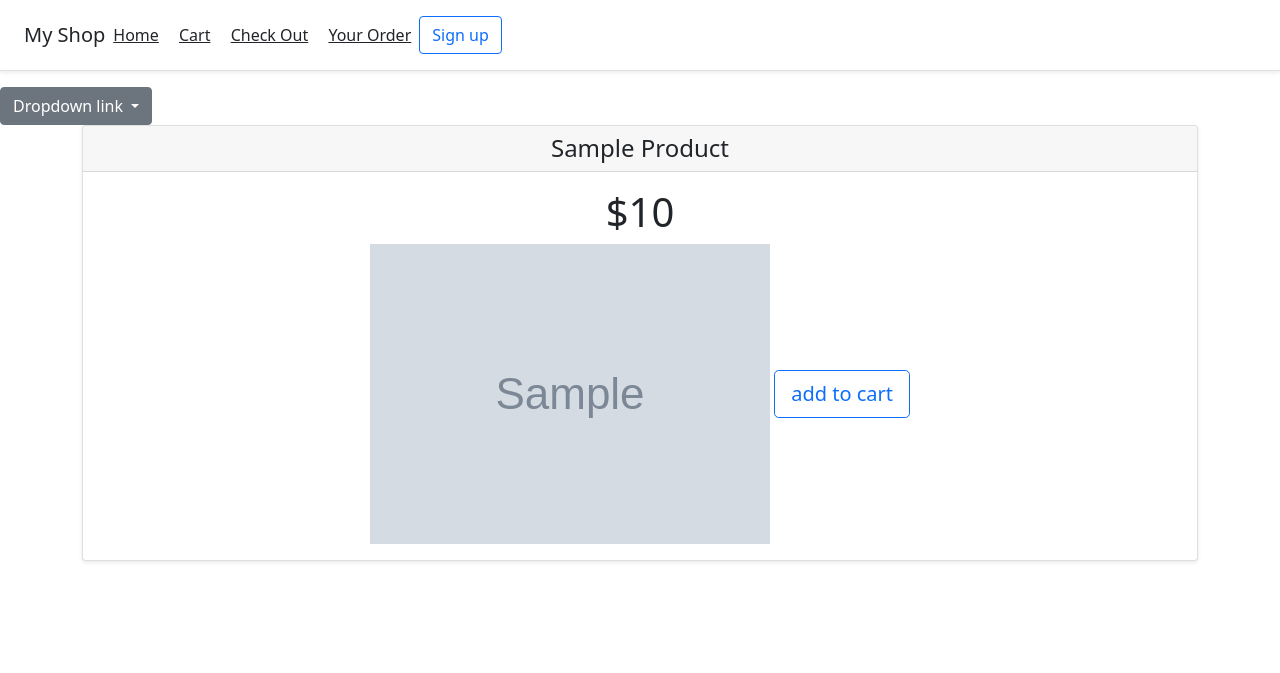
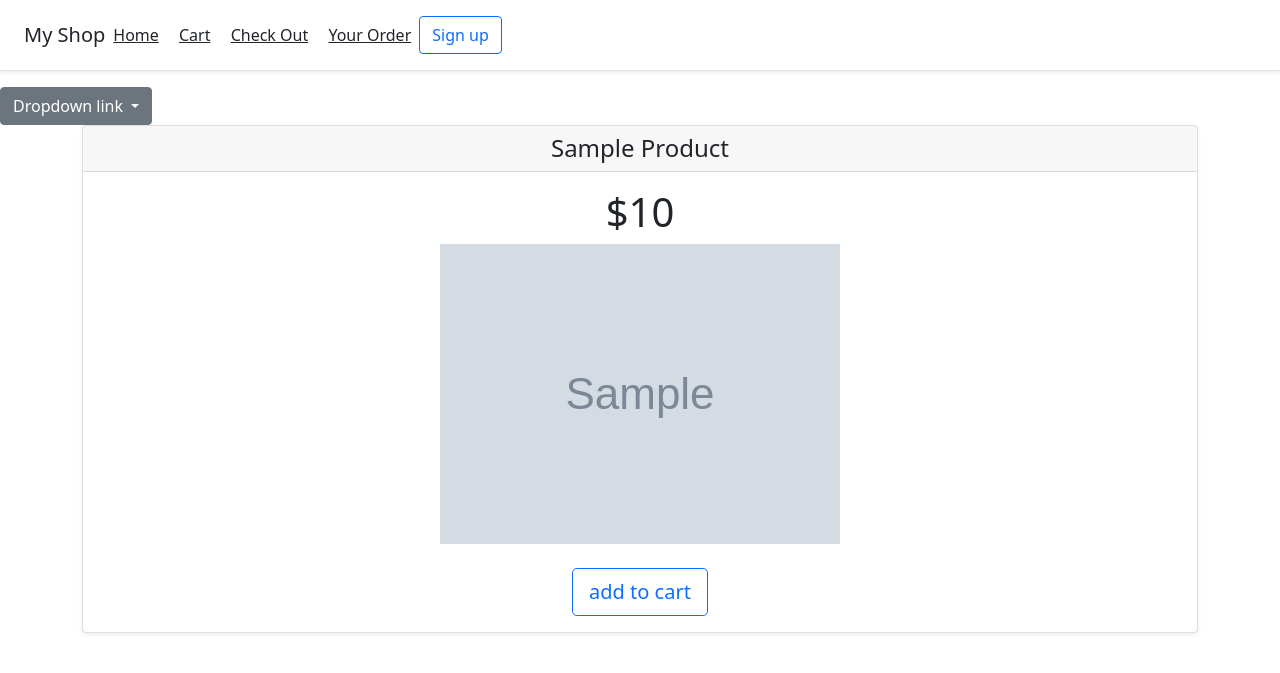
Before and after one commit to sudharsanmaran/django_e_commerce, a Django app: template app1/templates/app1/home.html in a window 1280 px wide. Shown: the top 673 px of the page. Run offline with Django 3.2, Linux system fonts and the light colour scheme; the template is opened without the code that fills it: most values are stand-ins (such as "Sample title", 1, 10 or a date in 2020); grey boxes marked "Sample" are stand-in pictures.

Commit message:
Merge remote-tracking branch 'origin/master'

```diff
--- a/app1/templates/app1/home.html
+++ b/app1/templates/app1/home.html
@@ -16,7 +16,11 @@
           <div class="card-body">
             <h1 class="card-title pricing-card-title">${{ p.price }}</h1>
             <img src="{{ p.image.url }}" class="img-fluid" alt="Responsive image">
-            <button type="button" class="btn btn-lg btn-block btn-outline-primary">add to cart</button>
+              <br>
+              <br>
+            <div>
+                <button type="button" class="btn btn-lg btn-block btn-outline-primary">add to cart</button>
+            </div>
           </div>
         </div>
       </div>
```
Also changed, not shown: media/images/book1.jpeg (added), media/images/book2.jpeg (added), media/images/t-shirt1.jpeg (added), media/images/t-shirt2.jpeg (added).
